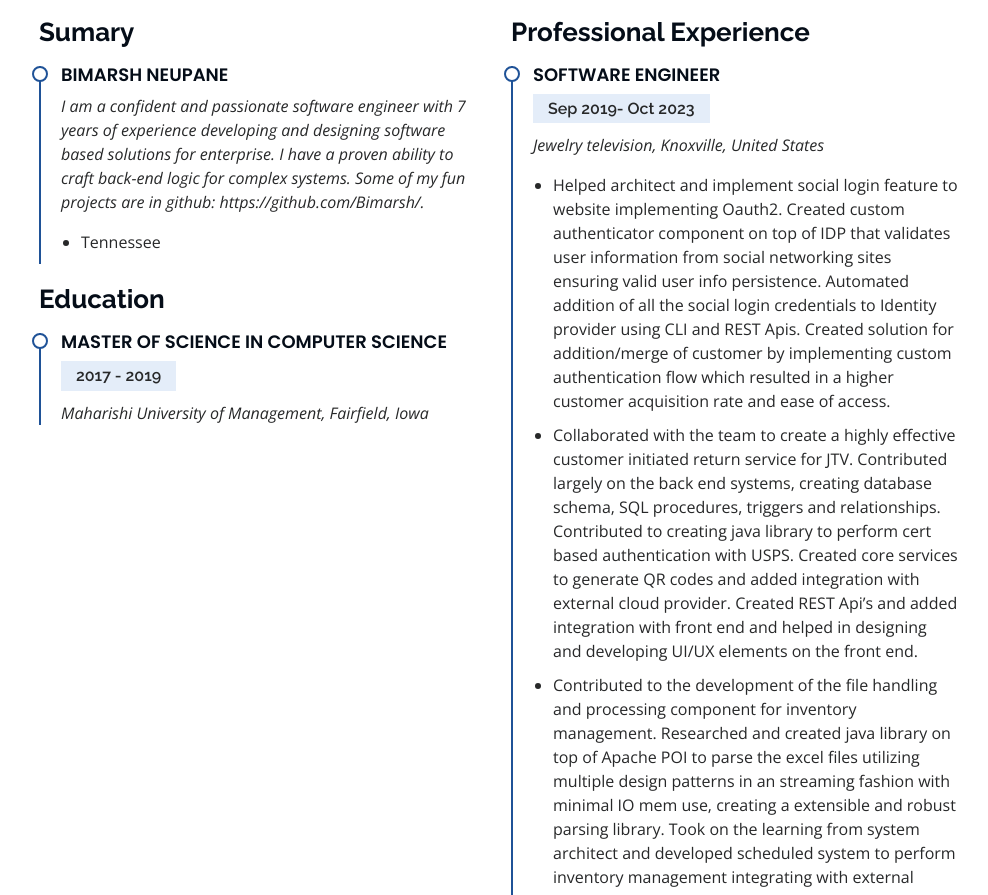
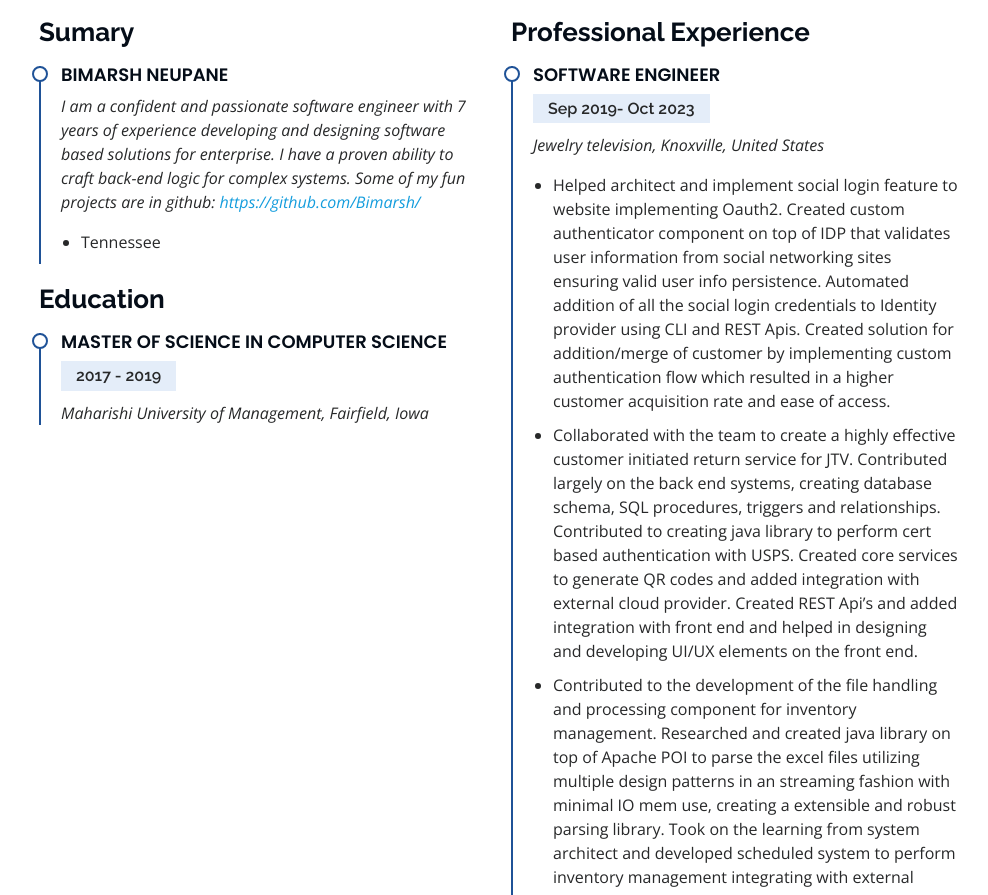
Before and after one commit to Bimarsh/bimarsh.github.io, a plain HTML site: page index.html in a window 1280 px wide. Shown: the part 2132-3027 px from the top of the page, without its empty margins (291-1279 px from the left). Drawn offline with nearby package versions, Linux system fonts and the light colour scheme.

Commit message:
Adding link to github

```diff
--- a/index.html
+++ b/index.html
@@ -256,7 +256,7 @@
             <div class="resume-item pb-0">
               <h4>Bimarsh Neupane</h4>
               <p><em>I am a confident and passionate software engineer with 7 years of experience developing and designing software based solutions for enterprise. I have a proven ability to craft back-end logic for complex systems.
-                Some of my fun projects are in github: https://github.com/Bimarsh/.</em></p>
+                Some of my fun projects are in github: <a href="https://github.com/Bimarsh/">https://github.com/Bimarsh/</a></em></p>
               <ul>
                 <li>Tennessee</li>
 <!--                <li>(123) 456-7891</li>-->
```
